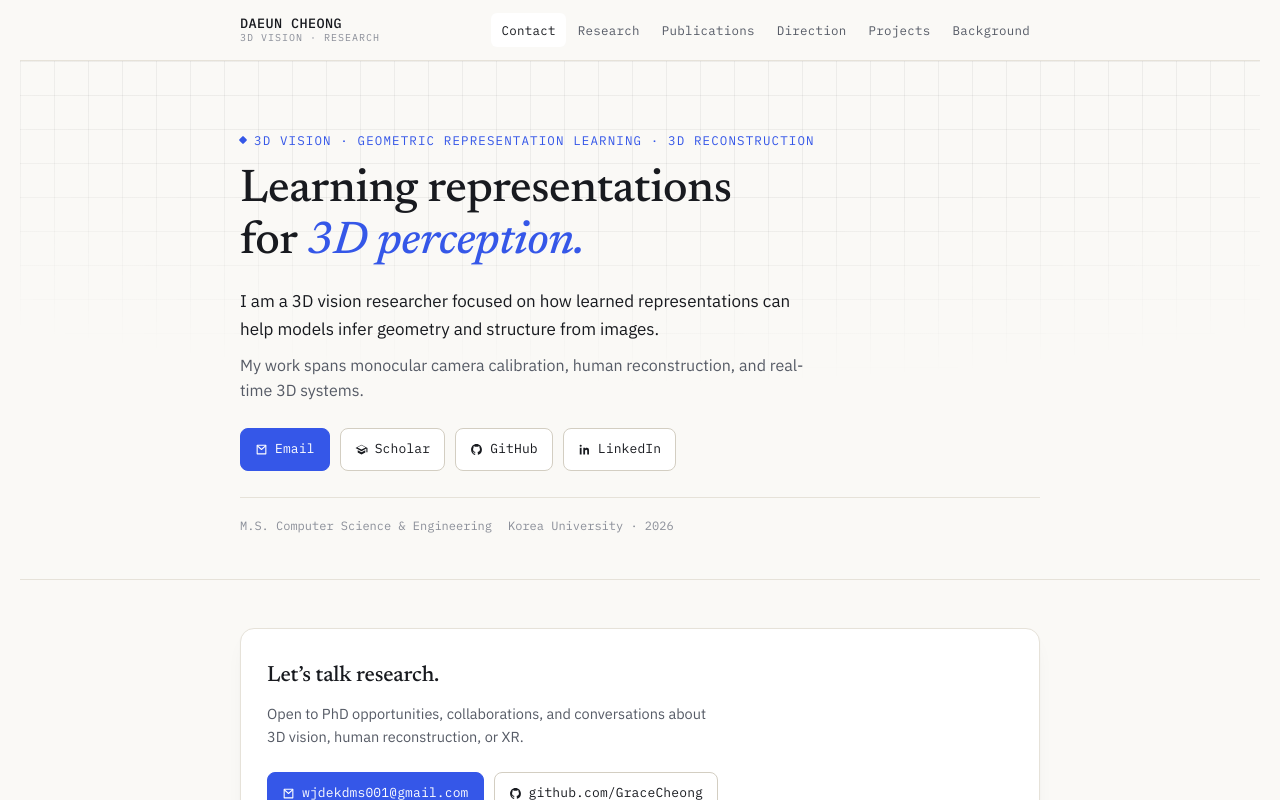
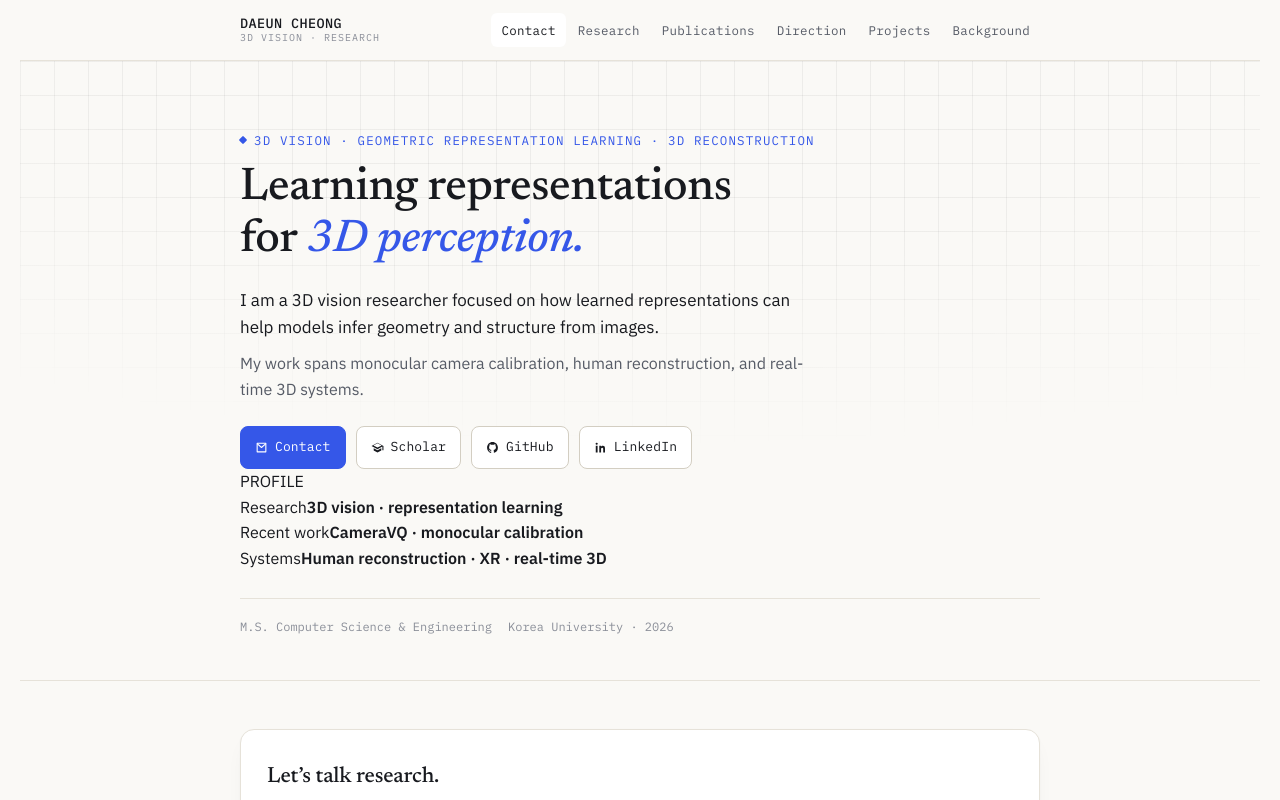
Before and after one commit to GraceCheong/web, a React (Vite) app: page / in a window 1280 px wide. Shown: the top 800 px of the page. Built offline with nearby package versions, Linux system fonts and the light colour scheme.

Commit message:
Redesign portfolio hero

```diff
--- a/src/components/Hero.jsx
+++ b/src/components/Hero.jsx
@@ -3,11 +3,12 @@ import { EmailIcon, ScholarIcon, GitHubIcon, LinkedInIcon } from './Icons'
 
 export default function Hero() {
   return (
-    <section className="hero wrap" id="top" style={{ maxWidth: 'none' }}>
+    <section className="hero" id="top">
       <div className="hero-grid" aria-hidden="true" />
       <div className="hero-inner wrap">
+        <div className="hero-copy">
           <p className="eyebrow">{profile.eyebrow}</p>
-        <h1 style={{ marginTop: 14 }}>
+          <h1>
             {profile.headingLead}
             <br />
             {profile.headingRest}
@@ -19,28 +20,39 @@ export default function Hero() {
             ))}
           </div>
           <div className="hero-links">
-          <a className="btn primary" href={`mailto:${profile.email}`}>
+            <a className="btn primary" href="#contact">
               <EmailIcon />
-            Email
+              Contact
             </a>
-          <a className="btn" href={profile.scholarUrl} target="_blank" rel="noopener">
+            <a className="btn" href={profile.scholarUrl} target="_blank" rel="noopener noreferrer">
               <ScholarIcon />
               Scholar
             </a>
-          <a className="btn" href={profile.githubUrl} target="_blank" rel="noopener">
+            <a className="btn" href={profile.githubUrl} target="_blank" rel="noopener noreferrer">
               <GitHubIcon />
               GitHub
             </a>
-          <a className="btn" href={profile.linkedinUrl || '#'} target="_blank" rel="noopener">
+            <a className="btn" href={profile.linkedinUrl} target="_blank" rel="noopener noreferrer">
               <LinkedInIcon />
               LinkedIn
             </a>
           </div>
+        </div>
+
+        <aside className="hero-focus" aria-label="Research profile summary">
+          <span className="hero-focus-label">PROFILE</span>
+          {profile.focus.map((item) => (
+            <div className="hero-focus-row" key={item.label}>
+              <span>{item.label}</span>
+              <strong>{item.value}</strong>
+            </div>
+          ))}
           <div className="hero-note">
             {profile.note.map((line) => (
               <span key={line}>{line}</span>
             ))}
           </div>
+        </aside>
       </div>
     </section>
   )
```
Lines whose indentation alone changed are shown as unchanged.
